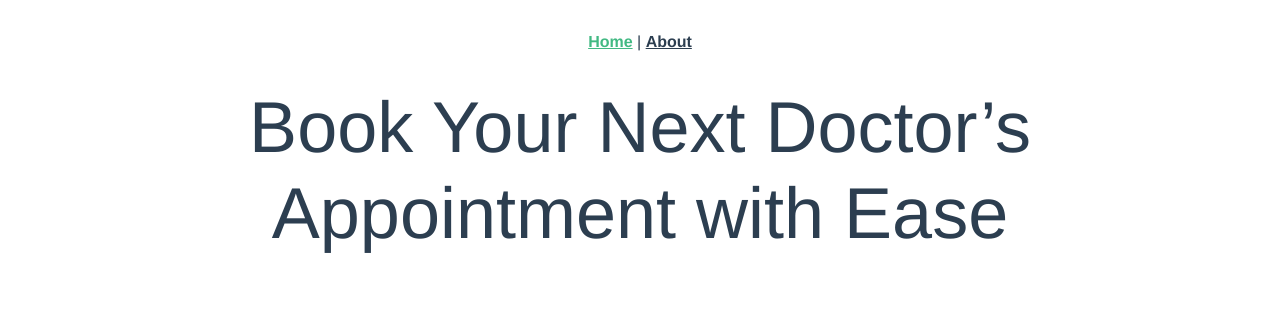
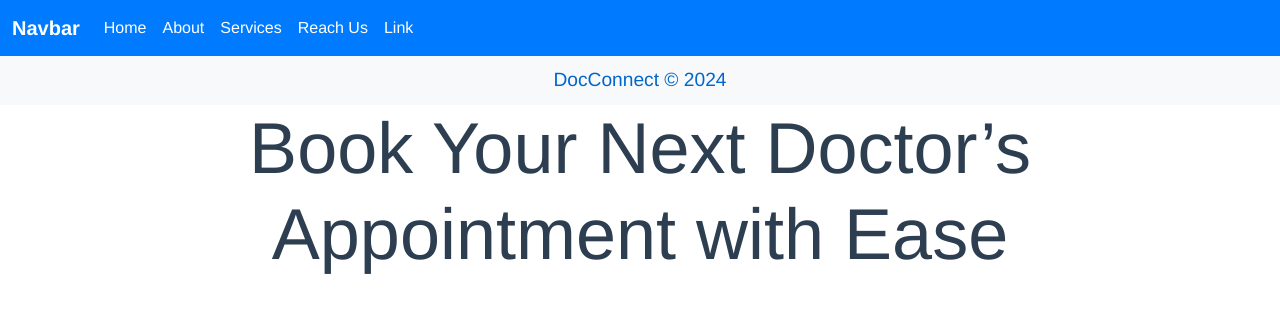
Before and after one commit to Mbalentlediko/docConnect, a Vue app: page / in a window 1280 px wide. Shown: the top 312 px of the page. Built offline with nearby package versions, Linux system fonts and the light colour scheme.

Commit message:
Contactpage

```diff
--- a/src/App.vue
+++ b/src/App.vue
@@ -1,11 +1,21 @@
 <template>
-  <nav>
-    <router-link to="/">Home</router-link> |
-    <router-link to="/about">About</router-link>
-  </nav>
+  <NavBar/>
+<Footer/>
   <router-view/>
 </template>
 
+<script>
+import NavBar from './components/NavBar.vue'
+import Footer from './components/Footer.vue'
+
+export default {
+  components: {
+    NavBar,
+    Footer
+
+  }
+}
+</script>
 <style>
 #app {
   font-family: Avenir, Helvetica, Arial, sans-serif;
--- a/src/components/NavBar.vue
+++ b/src/components/NavBar.vue
@@ -1,5 +1,5 @@
 <template>
-  <nav class="navbar navbar-expand-lg navbar-light bg-light">
+  <nav class="navbar navbar-expand-lg navbar-light medical-blue-bg">
     <div class="container-fluid">
       <a class="navbar-brand" href="#">Navbar</a>
       <button
@@ -25,7 +25,7 @@
             <router-link class="nav-link" to="/services">Services</router-link>
           </li>
           <li class="nav-item">
-            <router-link class="nav-link" to="/checkout">Checkout</router-link>
+            <router-link class="nav-link" to="/ReachUs">Reach Us</router-link>
           </li>
           <li class="nav-item">
             <router-link class="nav-link" to="/">Link</router-link>
@@ -39,11 +39,15 @@
 <script>
 export default {
   name: "NavBarComp"
-}
+};
 </script>
 
 <style scoped>
-.navbar {
-  margin-bottom: 20px;
+.medical-blue-bg {
+  background-color: #007bff; /* Medical shade of blue */
+}
+.navbar-brand,
+.nav-link {
+  color: #ffffff !important; /* White text for better contrast */
 }
 </style>
--- a/src/router/index.js
+++ b/src/router/index.js
@@ -14,6 +14,12 @@ const routes = [
     // this generates a separate chunk (about.[hash].js) for this route
     // which is lazy-loaded when the route is visited.
     component: () => import(/* webpackChunkName: "about" */ '../views/AboutView.vue')
+  },
+  {
+    path: '/login',
+    name: 'login',
+
+    component: () => import( '../views/LoginVue.vue')
   }
 ]
 
```
